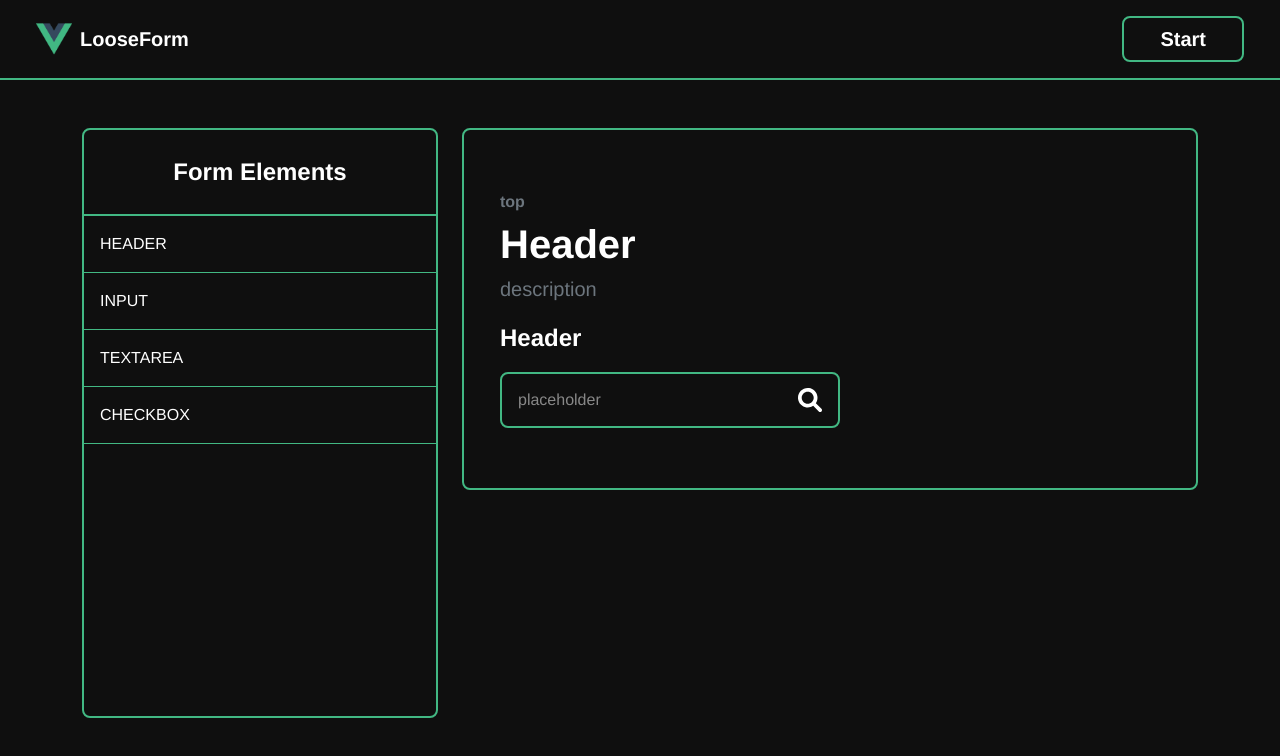
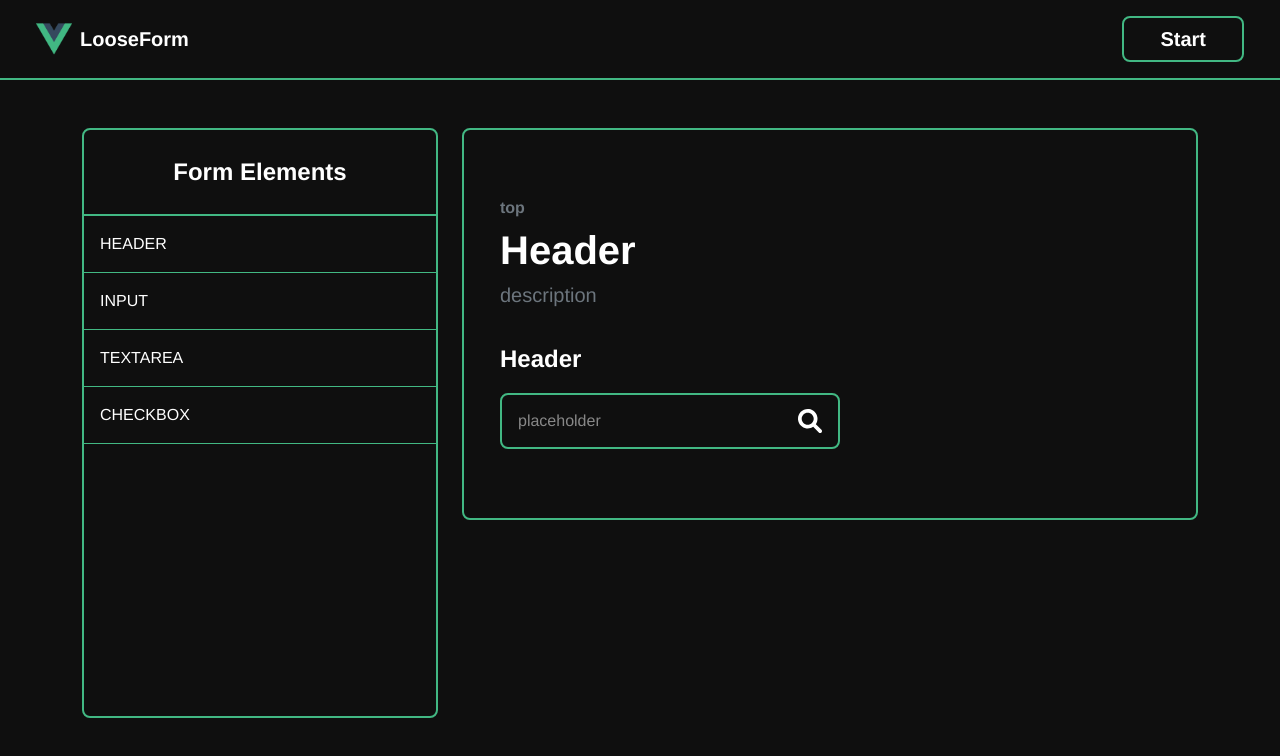
Before and after one commit to MuratBuyukcelebi/LooseForm, a Vue app: page / in a window 1280 px wide. Shown: the top 756 px of the page. Built offline with nearby package versions, Linux system fonts and the light colour scheme.

Commit message:
chore: update ItemSettings

```diff
--- a/src/components/Form/Settings/ItemSettings.vue
+++ b/src/components/Form/Settings/ItemSettings.vue
@@ -22,6 +22,7 @@ export default {
   align-items: center;
   border-radius: 4px;
   border-color: #2f8f72;
+  min-height: 126px;
 
   &__actions {
     position: absolute;
```
